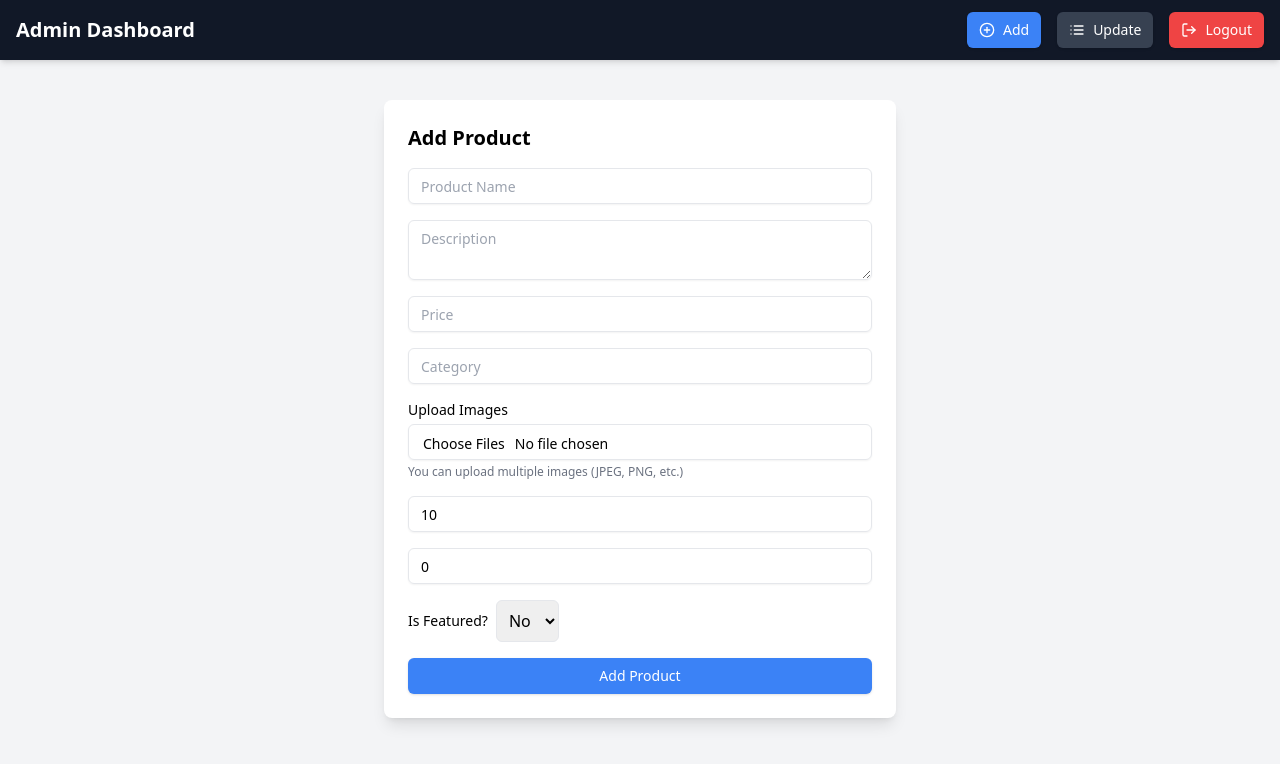
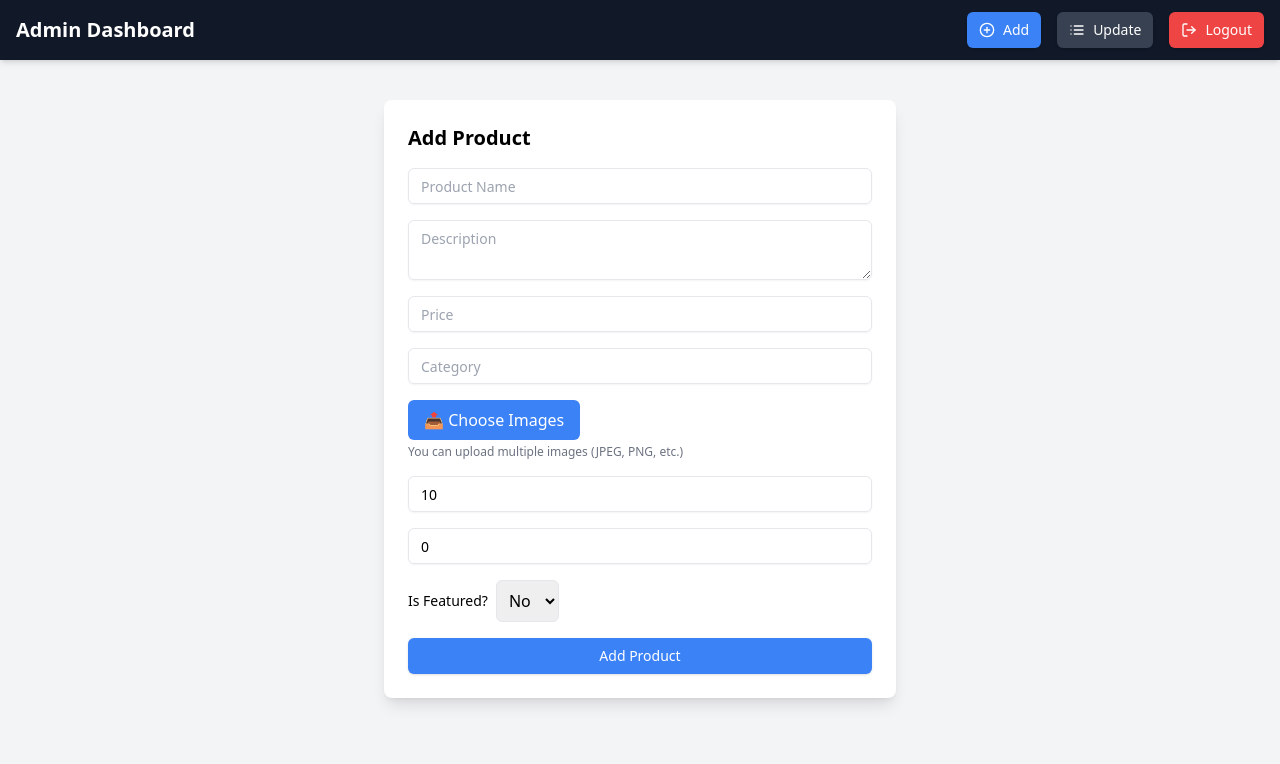
Before and after one commit to Shaikhmohamm/nayaab, a Next.js app: page /admin/add-product in a window 1280 px wide. Shown: the top 764 px of the page. Built offline with nearby package versions, Linux system fonts and the light colour scheme.

Commit message:
changes in file selection

```diff
--- a/src/app/admin/add-product/page.jsx
+++ b/src/app/admin/add-product/page.jsx
@@ -6,10 +6,14 @@ import { Button } from "@/components/ui/button";
 import { Input } from "@/components/ui/input";
 import { Textarea } from "@/components/ui/textarea";
 import AdminNav from "@/components/AdminNav";
-import { useState } from "react";
+import { useRef, useState } from "react";
 
 const AddProductPage = () => {
   const [loading, setLoading] = useState(false);
+  const [uploading, setUploading] = useState(false);
+  const [uploadProgress, setUploadProgress] = useState(0);
+  const [selectedFileNames, setSelectedFileNames] = useState([]);
+  const fileInputRef = useRef(null);
 
   const formik = useFormik({
     initialValues: {
@@ -20,7 +24,7 @@ const AddProductPage = () => {
       images: [],
       stock: 10,
       isFeatured: false,
-      discount: 0
+      discount: 0,
     },
     validationSchema: Yup.object({
       name: Yup.string().required("Product name is required"),
@@ -29,7 +33,7 @@ const AddProductPage = () => {
       category: Yup.string().required("Category is required"),
       images: Yup.array().min(1, "Please upload at least one image"),
       stock: Yup.number().min(1, "Stock must be at least 1").required("Stock is required"),
-      discount: Yup.number().min(0, "Discount must be 0 or more").max(100, "Discount can't exceed 100")
+      discount: Yup.number().min(0, "Discount must be 0 or more").max(100, "Discount can't exceed 100"),
     }),
     onSubmit: async (values, { resetForm }) => {
       setLoading(true);
@@ -39,44 +43,67 @@ const AddProductPage = () => {
           price: Number(values.price),
           stock: Number(values.stock),
           discount: Number(values.discount),
-          isFeatured: values.isFeatured === "true"
+          isFeatured: values.isFeatured === "true",
         };
 
         await axios.post(`${process.env.NEXT_PUBLIC_API_BASE_URL}/api/add`, formattedData, {
-          withCredentials: true
+          withCredentials: true,
         });
 
         alert("Product added successfully!");
         resetForm();
+        setSelectedFileNames([]);
+        if (fileInputRef.current) fileInputRef.current.value = null;
       } catch (error) {
         console.error("Error adding product:", error);
         alert("Failed to add product. Please try again.");
       } finally {
         setLoading(false);
       }
-    }
+    },
   });
 
   const handleFileChange = async (e) => {
     const files = e.target.files;
-    const urls = [...formik.values.images]; // keep existing images
+    const urls = [...formik.values.images];
+    const names = [];
+
+    if (!files.length) return;
+
+    setUploading(true);
+    setUploadProgress(0);
+
     try {
       for (const file of files) {
+        names.push(file.name);
+
         const formData = new FormData();
         formData.append("file", file);
         formData.append("upload_preset", "nayaab_img");
 
         const res = await axios.post(
           `https://api.cloudinary.com/v1_1/dwz1yinjo/image/upload`,
-          formData
+          formData,
+          {
+            onUploadProgress: (event) => {
+              const progress = Math.round((event.loaded * 100) / event.total);
+              setUploadProgress(progress);
+            },
+          }
         );
+
         urls.push(res.data.secure_url);
       }
+
       formik.setFieldValue("images", urls);
-      alert("Images uploaded successfully!");
+      setSelectedFileNames(names);
     } catch (err) {
-      console.error("Cloudinary upload error:", err.response ? err.response.data : err);
+      console.error("Upload failed:", err);
       alert("Image upload failed");
+    } finally {
+      setUploading(false);
+      setUploadProgress(0);
+      if (fileInputRef.current) fileInputRef.current.value = null;
     }
   };
 
@@ -120,18 +147,39 @@ const AddProductPage = () => {
           </div>
 
           <div>
-            <label htmlFor="imageFile" className="block text-sm font-medium mb-1">
-              Upload Images
-            </label>
-            <Input
+          <label
+  htmlFor="imageFile"
+  className="inline-block bg-blue-500 hover:bg-blue-600 text-white px-4 py-2 rounded-md cursor-pointer"
+>
+  📤 Choose Images
+</label>
+            <input
               id="imageFile"
               type="file"
               name="imageFile"
+              ref={fileInputRef}
               onChange={handleFileChange}
               multiple
-              className="border p-2 rounded-md cursor-pointer"
+              className="hidden"
             />
             <p className="text-xs text-gray-500 mt-1">You can upload multiple images (JPEG, PNG, etc.)</p>
+
+            {selectedFileNames.length > 0 && (
+              <ul className="mt-2 text-sm text-gray-700 space-y-1">
+                {selectedFileNames.map((name, index) => (
+                  <li key={index}>📄 {name}</li>
+                ))}
+              </ul>
+            )}
+
+            {uploading && (
+              <div className="mt-3 w-full bg-gray-200 rounded-full h-3 overflow-hidden">
+                <div
+                  className="bg-blue-500 h-full transition-all duration-300"
+                  style={{ width: `${uploadProgress}%` }}
+                ></div>
+              </div>
+            )}
 
             {formik.touched.images && formik.errors.images && (
               <div className="text-red-500 text-sm mt-1">{formik.errors.images}</div>
@@ -188,7 +236,11 @@ const AddProductPage = () => {
             </select>
           </div>
 
-          <Button type="submit" className="w-full bg-blue-500 hover:bg-blue-600 text-white" disabled={loading}>
+          <Button
+            type="submit"
+            className="w-full bg-blue-500 hover:bg-blue-600 text-white"
+            disabled={loading}
+          >
             {loading ? "Adding..." : "Add Product"}
           </Button>
         </form>
```
